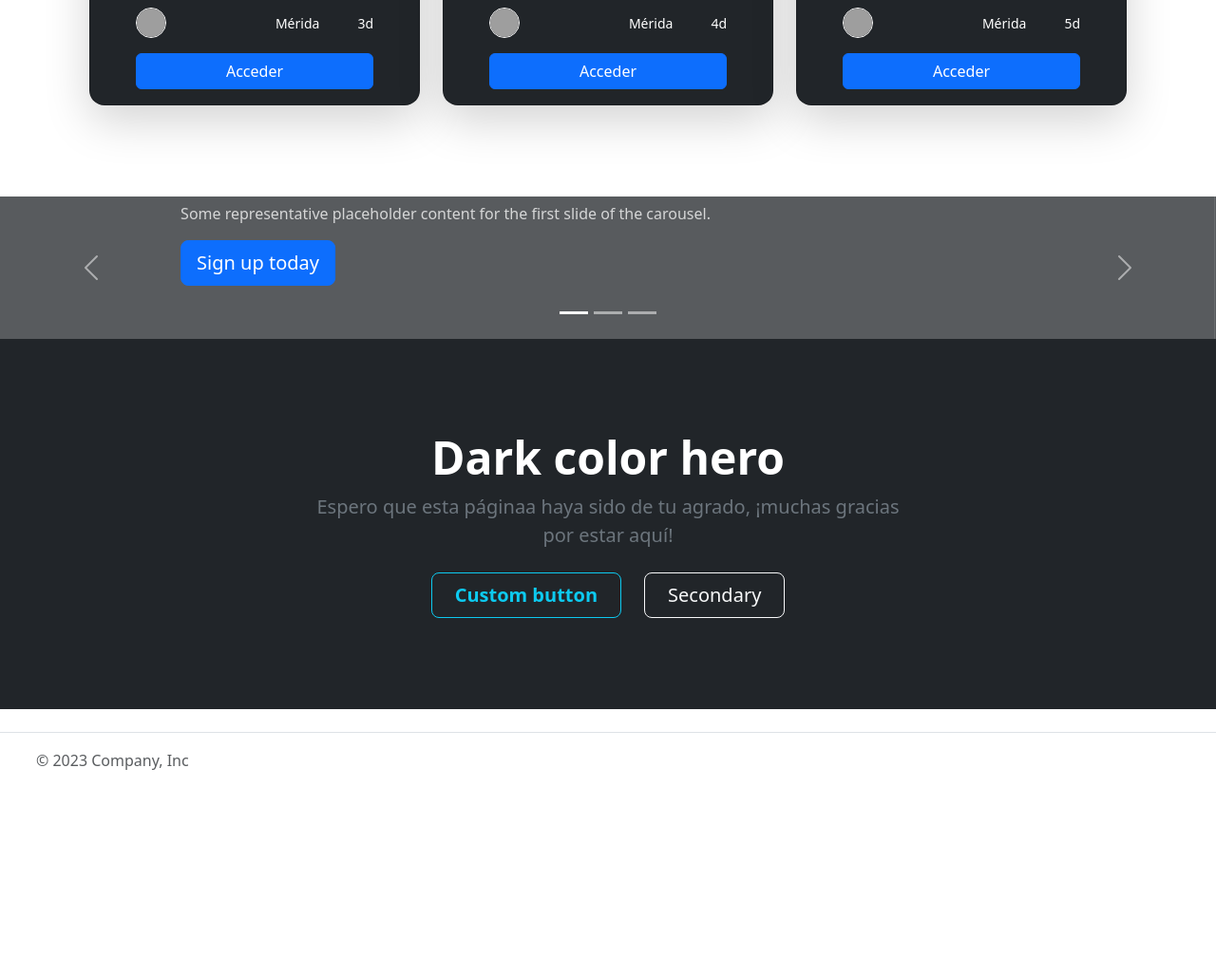
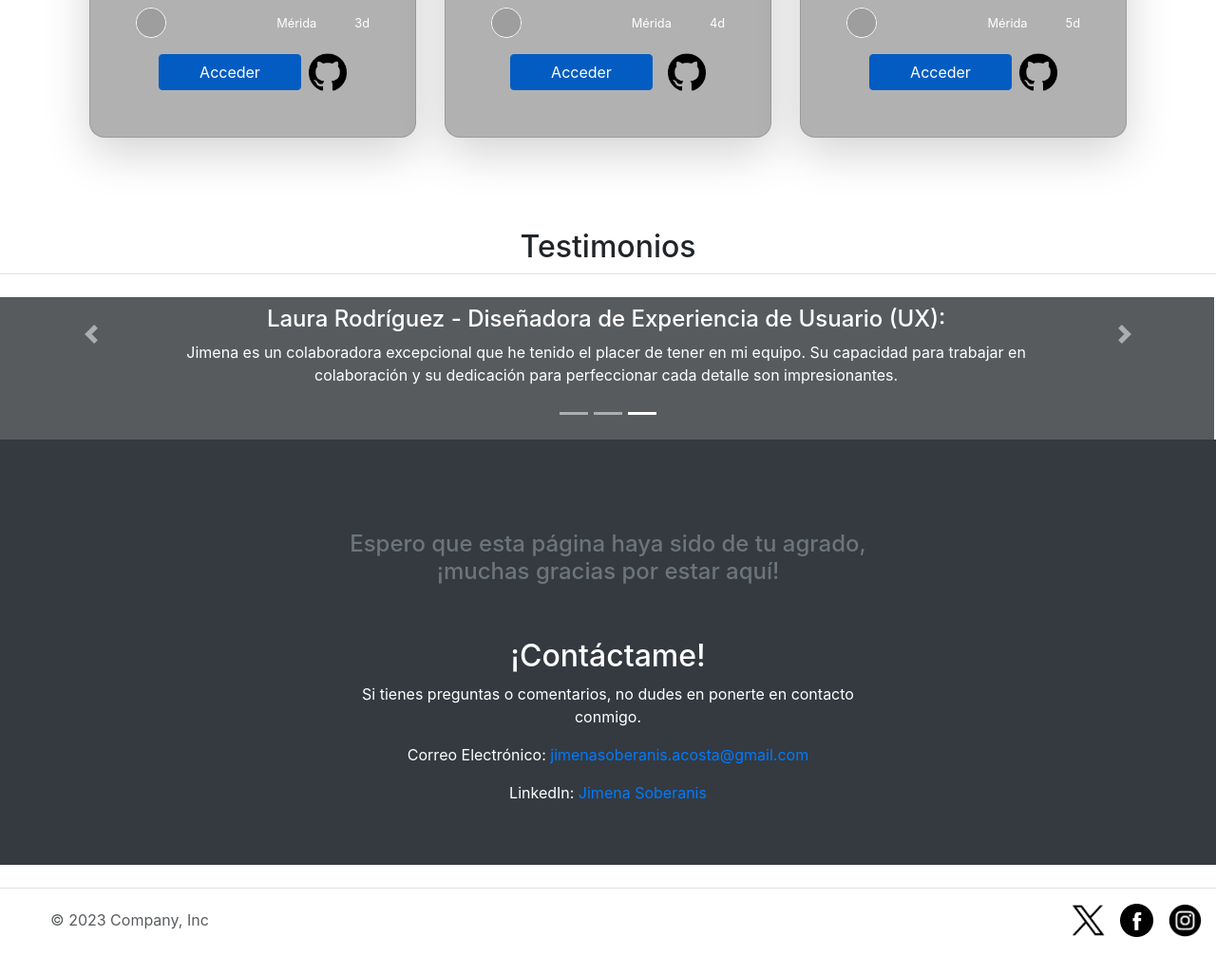
Before and after one commit to jimenita12/mi-portafolio-technolochicasPRO-yucatan, a plain HTML site: page index.html in a window 1280 px wide. Shown: the part 1420-2446 px from the top of the page at 95% size. Before the commit the page ends 2274 px from the top, so only its background shows below. Drawn offline with nearby package versions, Linux system fonts and the light colour scheme; grey boxes are pictures that could not be loaded.

Commit message:
Cambios con imagenes y últimos detalles

```diff
--- a/index.html
+++ b/index.html
@@ -9,6 +9,9 @@
   <link href="https://cdn.jsdelivr.net/npm/bootstrap@5.3.2/dist/css/bootstrap.min.css" rel="stylesheet"
     integrity="sha384-T3c6CoIi6uLrA9TneNEoa7RxnatzjcDSCmG1MXxSR1GAsXEV/Dwwykc2MPK8M2HN" crossorigin="anonymous">
   <link rel="stylesheet" href="https://cdn.jsdelivr.net/npm/bootstrap-icons@1.11.2/font/bootstrap-icons.min.css">
+  <!-- Bootstrap CSS (desde CDN) -->
+  <link rel="stylesheet" href="https://stackpath.bootstrapcdn.com/bootstrap/4.5.2/css/bootstrap.min.css">
+  <link href="style.css" rel="stylesheet">
 </head>
 
 <body>
@@ -26,7 +29,7 @@
     <section id="sobre-mi" class="px-4 my-5 text-center border-bottom">
       <img class="d-block mx-auto mb-4 rounded-2" src="assets/mi foto.jpeg" alt="" width="200">
       <h1 id="titulo" class="display-4 fw-bold text-body-emphasis">Jimena Soberanis</h1>
-      <h5 class="fw-bold text-body-emphasis">Estudiante de Desarrollo de Software! Trabajadora y dedicada a estudiar y
+      <h5 class="fw-bold text-body-emphasis">Estudiante de Desarrollo de Software! Trabajadora, dedicada a estudiar y
         aprender ♥</h5>
       <div class="col-lg-6 mx-auto">
         <p class="lead mb-4">Con mucho esfuerzo he llegado a finalizar mi cuarto cuatrimeste de universidad</p>
@@ -74,8 +77,7 @@
 
       <div class="row row-cols-1 row-cols-lg-3 align-items-stretch g-4 py-5">
         <div class="col">
-          <div class="card card-cover h-100 overflow-hidden text-bg-dark rounded-4 shadow-lg"
-            style="background-image: url('unsplash-photo-1.jpg');">
+          <div class="card card-cover h-100 overflow-hidden text-bg-dark rounded-4 shadow-lg">
             <div class="d-flex flex-column h-100 p-5 pb-3 text-white text-shadow-1">
               <h3 class="pt-5 mt-5 mb-4 display-6 lh-1 fw-bold">Clon de google</h3>
               <ul class="d-flex list-unstyled mt-auto">
@@ -96,14 +98,18 @@
                   <small>3d</small>
                 </li>
               </ul>
-              <a href="#" class="btn btn-primary">Acceder</a>
+              <div class="d-flex align-items-center justify-content-center">
+                <a href="https://joyful-kitsune-3603e8.netlify.app" class="boton btn btn-primary">Acceder</a>
+                <a href="https://github.com/jimenita12/google-clon.git" class="ml-2">
+                  <img src="assets/github.png" height="40px" alt="Ejemplo de Imagen">
+                </a>
+              </div>
             </div>
           </div>
         </div>
 
         <div class="col">
-          <div class="card card-cover h-100 overflow-hidden text-bg-dark rounded-4 shadow-lg"
-            style="background-image: url('unsplash-photo-2.jpg');">
+          <div class="card card-cover h-100 overflow-hidden text-bg-dark rounded-4 shadow-lg">
             <div class="d-flex flex-column h-100 p-5 pb-3 text-white text-shadow-1">
               <h3 class="pt-5 mt-5 mb-4 display-6 lh-1 fw-bold">Este portafolio</h3>
               <ul class="d-flex list-unstyled mt-auto">
@@ -124,14 +130,18 @@
                   <small>4d</small>
                 </li>
               </ul>
-              <a href="#" class="btn btn-primary">Acceder</a>
+              <div class="d-flex align-items-center justify-content-center">
+                <a href="https://euphonious-crisp-448fa1.netlify.app" class="boton btn btn-primary mr-2">Acceder</a>
+                <a href="https://github.com/jimenita12/mi-portafolio-technolochicasPRO-yucatan.git" class="ml-2">
+                  <img src="assets/github.png" height="40px" alt="Ejemplo de Imagen">
+                </a>
+              </div>
             </div>
           </div>
         </div>
 
         <div class="col">
-          <div class="card card-cover h-100 overflow-hidden text-bg-dark rounded-4 shadow-lg"
-            style="background-image: url('unsplash-photo-3.jpg');">
+          <div class="card card card-cover h-100 overflow-hidden text-bg-dark rounded-4 shadow-lg">
             <div class="d-flex flex-column h-100 p-5 pb-3 text-shadow-1">
               <h3 class="pt-5 mt-5 mb-4 display-6 lh-1 fw-bold">Mi página de hoobies</h3>
               <ul class="d-flex list-unstyled mt-auto">
@@ -152,31 +162,38 @@
                   <small>5d</small>
                 </li>
               </ul>
-              <a href="#" class="btn btn-primary">Acceder</a>
+              <div class="d-flex align-items-center justify-content-center">
+                <a href="#" class="boton btn btn-primary">Acceder</a>
+                <a href="https://www.ejemplo.com" class="ml-2">
+                  <img src="assets/github.png" height="40px" alt="Ejemplo de Imagen">
+                </a>
+              </div>
             </div>
           </div>
         </div>
       </div>
     </section>
 
-    <section id="testimonios" class="carousel slide mb-6" data-bs-ride="carousel">
+    <section id="testimonios" class="carousel slide" data-bs-ride="carousel">
+      <h2 class="pb-2 border-bottom text-center mb-4">Testimonios</h2>
       <div class="carousel-indicators">
-        <button type="button" data-bs-target="#myCarousel" data-bs-slide-to="0" class="active" aria-label="Slide 1"
+        <button type="button" data-bs-target="#testimonios" data-bs-slide-to="0" class="" aria-label="Slide 1"></button>
+        <button type="button" data-bs-target="#testimonios" data-bs-slide-to="1" aria-label="Slide 2" class=""></button>
+        <button type="button" data-bs-target="#testimonios" data-bs-slide-to="2" aria-label="Slide 3" class="active"
           aria-current="true"></button>
-        <button type="button" data-bs-target="#myCarousel" data-bs-slide-to="1" aria-label="Slide 2" class=""></button>
-        <button type="button" data-bs-target="#myCarousel" data-bs-slide-to="2" aria-label="Slide 3" class=""></button>
       </div>
       <div class="carousel-inner">
-        <div class="carousel-item active">
+        <div class="carousel-item">
           <svg class="bd-placeholder-img" width="100%" height="100%" xmlns="http://www.w3.org/2000/svg"
             aria-hidden="true" preserveAspectRatio="xMidYMid slice" focusable="false">
             <rect width="100%" height="100%" fill="var(--bs-secondary-color)"></rect>
           </svg>
           <div class="container">
-            <div class="carousel-caption text-start">
-              <h1>Example headline.</h1>
-              <p class="opacity-75">Some representative placeholder content for the first slide of the carousel.</p>
-              <p><a class="btn btn-lg btn-primary" href="#">Sign up today</a></p>
+            <div id="testimonios-texto" class="carousel-caption">
+              <h4>María González - Desarrolladora Web Junior:</h4>
+              <p class="opacity-75">Trabajar con Jimena ha sido una experiencia increíble. Su dedicación y rapidez para
+                aprender son admirables. No solo es un desarrolladora web con habilidades técnicas sólidas, sino que
+                también demuestra una ética laboral excepcional.</p>
             </div>
           </div>
         </div>
@@ -187,31 +204,32 @@
           </svg>
           <div class="container">
             <div class="carousel-caption">
-              <h1>Another example headline.</h1>
-              <p>Some representative placeholder content for the second slide of the carousel.</p>
-              <p><a class="btn btn-lg btn-primary" href="#">Learn more</a></p>
+              <h4>Juan Martínez - Coordinador de Proyectos Digitales:.</h4>
+              <p>Hemos tenido el placer de contar con Jimena en nuestro equipo de desarrollo de software. Su
+                responsabilidad y habilidad para aprender rápidamente han sido fundamentales para el éxito de nuestros
+                proyectos.</p>
             </div>
           </div>
         </div>
-        <div class="carousel-item">
+        <div class="carousel-item active">
           <svg class="bd-placeholder-img" width="100%" height="100%" xmlns="http://www.w3.org/2000/svg"
             aria-hidden="true" preserveAspectRatio="xMidYMid slice" focusable="false">
             <rect width="100%" height="100%" fill="var(--bs-secondary-color)"></rect>
           </svg>
           <div class="container">
-            <div class="carousel-caption text-end">
-              <h1>One more for good measure.</h1>
-              <p>Some representative placeholder content for the third slide of this carousel.</p>
-              <p><a class="btn btn-lg btn-primary" href="#">Browse gallery</a></p>
+            <div class="carousel-caption">
+              <h4>Laura Rodríguez - Diseñadora de Experiencia de Usuario (UX):</h4>
+              <p>Jimena es un colaboradora excepcional que he tenido el placer de tener en mi equipo. Su capacidad para
+                trabajar en colaboración y su dedicación para perfeccionar cada detalle son impresionantes.</p>
             </div>
           </div>
         </div>
       </div>
-      <button class="carousel-control-prev" type="button" data-bs-target="#myCarousel" data-bs-slide="prev">
+      <button class="carousel-control-prev" type="button" data-bs-target="#testimonios" data-bs-slide="prev">
         <span class="carousel-control-prev-icon" aria-hidden="true"></span>
         <span class="visually-hidden">Previous</span>
       </button>
-      <button class="carousel-control-next" type="button" data-bs-target="#myCarousel" data-bs-slide="next">
+      <button class="carousel-control-next" type="button" data-bs-target="#testimonios" data-bs-slide="next">
         <span class="carousel-control-next-icon" aria-hidden="true"></span>
         <span class="visually-hidden">Next</span>
       </button>
@@ -219,15 +237,20 @@
 
     <section id="contacto" class="bg-dark text-secondary px-4 py-5 text-center">
       <div class="py-5">
-        <h1 class="display-5 fw-bold text-white">Dark color hero</h1>
         <div class="col-lg-6 mx-auto">
-          <p class="fs-5 mb-4">Espero que esta páginaa haya sido de tu agrado, ¡muchas gracias por estar aquí!</p>
-          <div class="d-grid gap-2 d-sm-flex justify-content-sm-center">
-            <button type="button" class="btn btn-outline-info btn-lg px-4 me-sm-3 fw-bold">Custom button</button>
-            <button type="button" class="btn btn-outline-light btn-lg px-4">Secondary</button>
-          </div>
+          <h4 class="">Espero que esta página haya sido de tu agrado, ¡muchas gracias por estar aquí!</h4>
         </div>
       </div>
+
+      <div class="col-lg-6 mx-auto">
+        <h2 class="text-white">¡Contáctame!</h2>
+        <p class="text-white">Si tienes preguntas o comentarios, no dudes en ponerte en contacto conmigo.</p>
+
+        <!-- Agrega tu correo electrónico y enlace de LinkedIn aquí -->
+        <p class="text-white">Correo Electrónico: <a href="mailto:jimenasoberanis.acosta@gmail.com">jimenasoberanis.acosta@gmail.com</a></p>
+        <p class="text-white">LinkedIn: <a href="linkedin.com/in/jimena-soberanis-297635294" target="_blank">Jimena Soberanis</a></p>
+      </div>
+
     </section>
   </main>
   <footer class="d-flex flex-wrap justify-content-between align-items-center py-3 my-4 border-top">
@@ -241,15 +264,15 @@
     </div>
 
     <ul class="nav col-md-4 justify-content-end list-unstyled d-flex">
-      <li class="ms-3"><a class="text-body-secondary" href="#"><svg class="bi" width="24" height="24">
-            <use xlink:href="#twitter"></use>
-          </svg></a></li>
-      <li class="ms-3"><a class="text-body-secondary" href="#"><svg class="bi" width="24" height="24">
-            <use xlink:href="#instagram"></use>
-          </svg></a></li>
-      <li class="ms-3"><a class="text-body-secondary" href="#"><svg class="bi" width="24" height="24">
-            <use xlink:href="#facebook"></use>
-          </svg></a></li>
+      <li class="ms-3"><a class="text-body-secondary" href="#">
+          <img src="assets/x.png" alt="x enlace" class="logo">
+        </a></li>
+      <li class="ms-3"><a class="text-body-secondary" href="#">
+          <img src="assets/facebook.png" alt="facebook enlace" class="logo">
+        </a></li>
+      <li class="ms-3"><a class="text-body-secondary" href="#">
+          <img src="assets/insta.png" alt="instagram enlace" class="logo">
+        </a></li>
     </ul>
   </footer>
   <!-- link del JS Boostrap -->
--- a/script.js
+++ b/script.js
@@ -40,7 +40,7 @@ objetoDeLabibliotecaTypewriter
     .typeString('Jimena Soberanis')
     .deleteChars(17)
     .pauseFor(500)
-    .typeString('Desarrollo web')
+    .typeString('Desarrollo web frontend')
     .pauseFor(2500)
     .deleteChars(14)
     .start();
--- /dev/null
+++ b/style.css
@@ -0,0 +1,13 @@
+.boton{
+    width: 150px;
+    background-color: rgb(3, 92, 194) !important;
+    border-color: rgb(3, 92, 194) !important;
+}
+
+.card {
+    background-color: rgb(177, 177, 177) !important;
+}
+
+.logo{
+    width: 35px;
+}
```
Also changed, not shown: assets/facebook.png (added), assets/github.png (added), assets/insta.png (added), assets/x.png (added).
